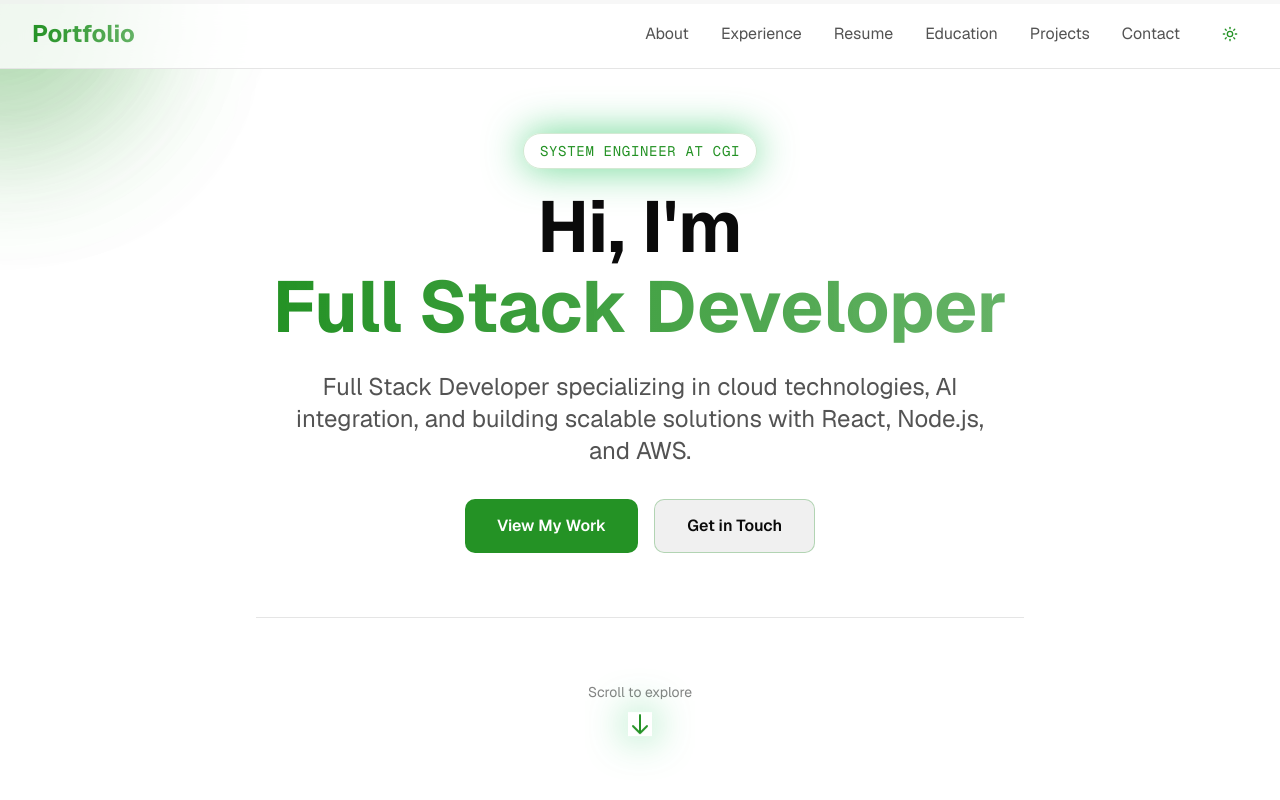
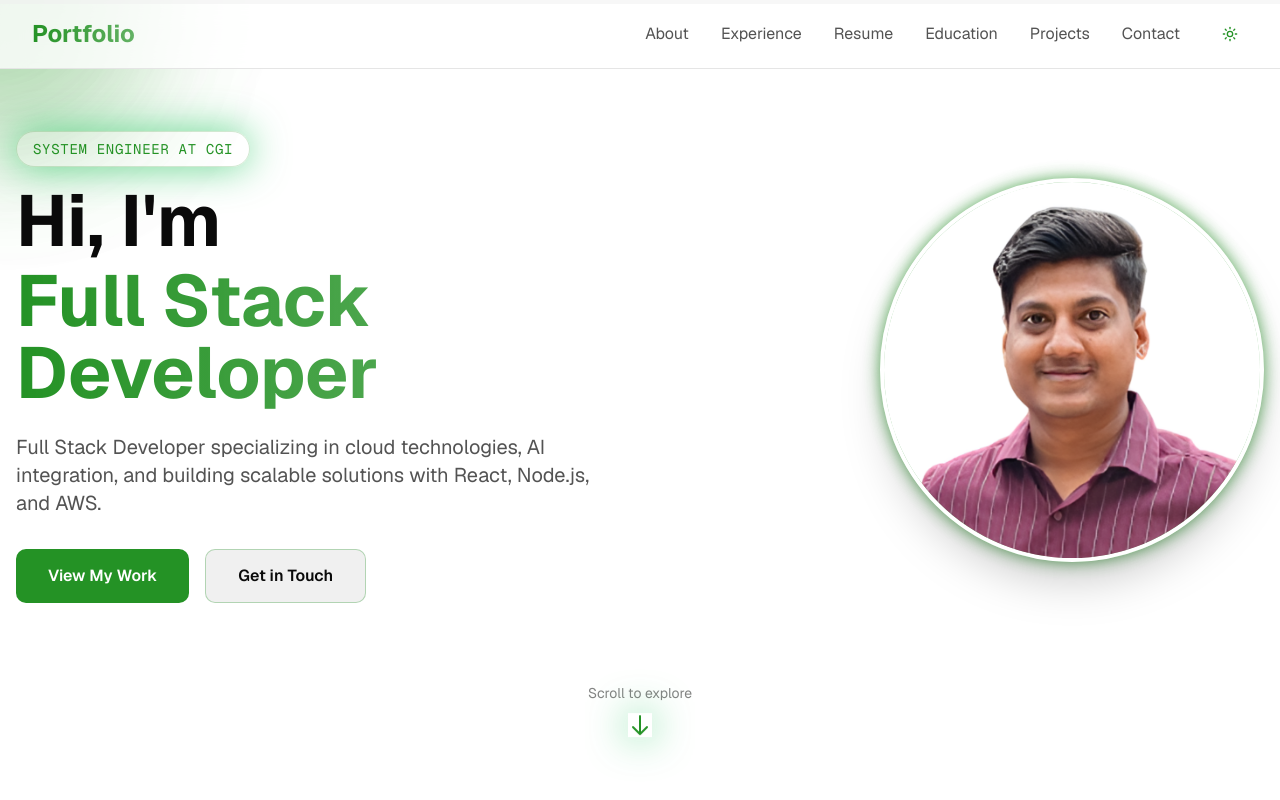
Before and after one commit to Aayush-Kr-13/portfolio-main, a Next.js app in the folder Main-app/: page / in a window 1280 px wide. Shown: the top 800 px of the page. Built offline with nearby package versions, Linux system fonts and the light colour scheme.

Commit message:
Refactor code structure for improved readability and maintainability

```diff
--- a/Main-app/app/globals.css
+++ b/Main-app/app/globals.css
@@ -196,6 +196,15 @@
     }
   }
 
+  @keyframes spin {
+    from {
+      transform: rotate(0deg);
+    }
+    to {
+      transform: rotate(360deg);
+    }
+  }
+
   .animate-float {
     animation: float 3s ease-in-out infinite;
   }
--- a/Main-app/components/hero.tsx
+++ b/Main-app/components/hero.tsx
@@ -1,6 +1,7 @@
 'use client'
 
 import { useState, useEffect } from 'react'
+import Image from 'next/image'
 
 export function Hero() {
   const [mousePosition, setMousePosition] = useState({ x: 0, y: 0 })
@@ -9,9 +10,9 @@ export function Hero() {
   const [isMobile, setIsMobile] = useState(false)
 
   const rotatingTexts = [
-    'Aayush Kumar',
-    'Software Developer',
-    'Full Stack Developer',
+    ['Aayush', 'Kumar'],
+    ['Software', 'Developer'],
+    ['Full Stack', 'Developer'],
   ]
 
   useEffect(() => {
@@ -103,34 +104,37 @@ export function Hero() {
         </div>
       )}
 
-      <div className="max-w-3xl mx-auto text-center relative z-10">
-        <div className="mb-6 inline-block animate-fade-in-up">
+      <div className="max-w-7xl mx-auto w-full relative z-10">
+        <div className="grid grid-cols-1 lg:grid-cols-2 gap-8 lg:gap-12 items-center">
+          {/* Left Column - Content */}
+          <div className="order-2 lg:order-1 text-center lg:text-left">
+            <div className="mb-6 inline-block animate-fade-in-up" style={{ animationDelay: '0.1s' }}>
               <span className="text-primary text-xs sm:text-sm font-mono uppercase tracking-wider animate-glow-pulse px-3 sm:px-4 py-2 rounded-full border border-primary/20">
                 <span className="hidden sm:inline">System Engineer at CGI</span>
                 <span className="sm:hidden">CGI Engineer</span>
               </span>
             </div>
 
-        <h1 className="text-4xl sm:text-5xl md:text-7xl font-bold mb-6 text-pretty animate-slide-in-left min-h-[100px] sm:min-h-[120px] md:min-h-[160px] flex flex-wrap items-center justify-center gap-x-2 sm:gap-x-3" style={{ animationDelay: '0.2s' }}>
-          <span>Hi, I&apos;m</span>
-          <span className="inline-block min-w-[240px] sm:min-w-[320px] md:min-w-[600px] text-center">
+            <h1 className="text-4xl sm:text-5xl lg:text-6xl xl:text-7xl font-bold mb-6 text-pretty animate-slide-in-left" style={{ animationDelay: '0.3s' }}>
+              <span className="block mb-2">Hi, I&apos;m</span>
               <span
-              className="bg-linear-to-r from-primary to-primary/70 bg-clip-text text-transparent inline-block transition-all duration-500 ease-in-out"
+                className="block bg-linear-to-r from-primary to-primary/70 bg-clip-text text-transparent transition-all duration-500 ease-in-out"
                 style={{
                   opacity: isAnimating ? 0 : 1,
                   transform: isAnimating ? 'translateY(-10px)' : 'translateY(0)',
                 }}
               >
-              {rotatingTexts[currentTextIndex]}
-            </span>
+                {rotatingTexts[currentTextIndex].map((line, index) => (
+                  <span key={index} className="block">{line}</span>
+                ))}
               </span>
             </h1>
 
-        <p className="text-lg sm:text-xl md:text-2xl text-foreground/70 mb-8 text-pretty animate-slide-in-right px-2" style={{ animationDelay: '0.4s' }}>
+            <p className="text-base sm:text-lg lg:text-xl text-foreground/70 mb-8 text-pretty animate-slide-in-right max-w-xl mx-auto lg:mx-0" style={{ animationDelay: '0.5s' }}>
               Full Stack Developer specializing in cloud technologies, AI integration, and building scalable solutions with React, Node.js, and AWS.
             </p>
 
-        <div className="flex gap-3 sm:gap-4 justify-center flex-wrap animate-fade-in-up px-2" style={{ animationDelay: '0.6s' }}>
+            <div className="flex gap-3 sm:gap-4 justify-center lg:justify-start flex-wrap animate-fade-in-up" style={{ animationDelay: '0.7s' }}>
               <button
                 onClick={() => handleScroll('#projects')}
                 className="px-6 sm:px-8 py-3 sm:py-3.5 bg-primary text-primary-foreground rounded-lg font-semibold hover:shadow-lg hover:shadow-primary/50 transition-all duration-300 transform hover:scale-105 active:scale-95 text-sm sm:text-base min-w-[140px]"
@@ -144,8 +148,40 @@ export function Hero() {
                 Get in Touch
               </button>
             </div>
+          </div>
 
-        <div className="mt-12 sm:mt-16 pt-12 sm:pt-16 border-t border-border animate-fade-in-up" style={{ animationDelay: '0.8s' }}>
+          {/* Right Column - Profile Picture */}
+          <div className="order-1 lg:order-2 flex justify-center lg:justify-end animate-fade-in-up">
+            <div className="relative group">
+              {/* Animated gradient border */}
+              <div className="absolute inset-0 rounded-full bg-linear-to-r from-primary via-accent to-primary animate-spin-slow opacity-75 blur-sm group-hover:opacity-100 transition-opacity duration-300"
+                style={{
+                  animation: 'spin 8s linear infinite',
+                  padding: '3px'
+                }}
+              ></div>
+
+              {/* Image container */}
+              <div className="relative w-48 h-48 sm:w-56 sm:h-56 md:w-64 md:h-64 lg:w-80 lg:h-80 xl:w-96 xl:h-96 rounded-full overflow-hidden border-4 border-background shadow-2xl group-hover:scale-105 transition-all duration-300">
+                <Image
+                  src="/Aayush.png"
+                  alt="Aayush Kumar"
+                  fill
+                  className="object-cover group-hover:scale-110 transition-transform duration-500"
+                  priority
+                />
+                {/* Overlay on hover */}
+                <div className="absolute inset-0 bg-primary/10 opacity-0 group-hover:opacity-100 transition-opacity duration-300"></div>
+              </div>
+
+              {/* Floating ring animation */}
+              <div className="absolute inset-0 rounded-full border-2 border-primary/30 animate-ping opacity-20"></div>
+            </div>
+          </div>
+        </div>
+
+        {/* Scroll indicator */}
+        <div className="mt-12 sm:mt-16 lg:mt-20 text-center animate-fade-in-up" style={{ animationDelay: '0.9s' }}>
           <p className="text-foreground/50 text-xs sm:text-sm mb-4">Scroll to explore</p>
           <div className="flex justify-center">
             <div className="animate-bounce">
```
Also changed, not shown: Main-app/public/Aayush.png (added). Lines whose indentation alone changed are shown as unchanged.
